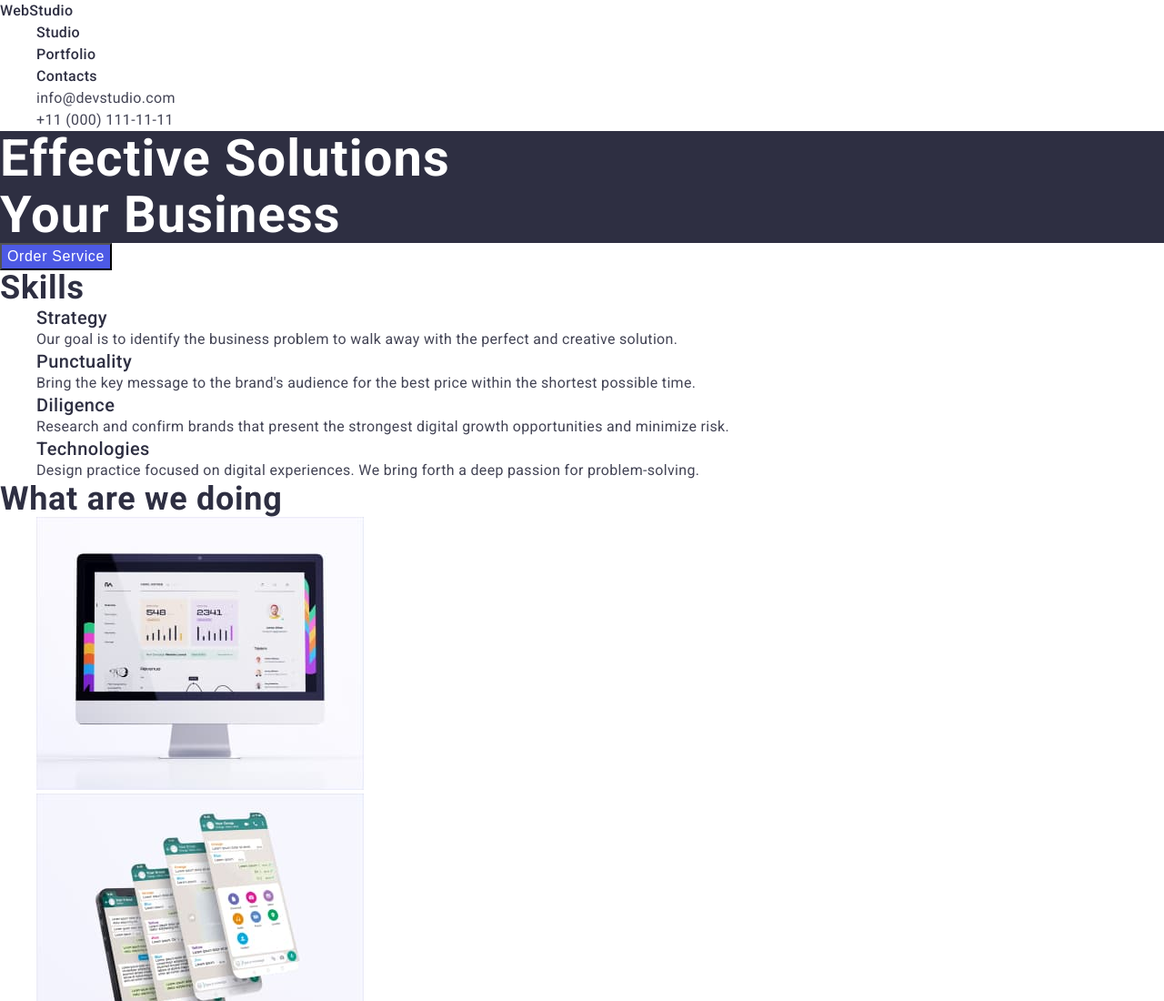
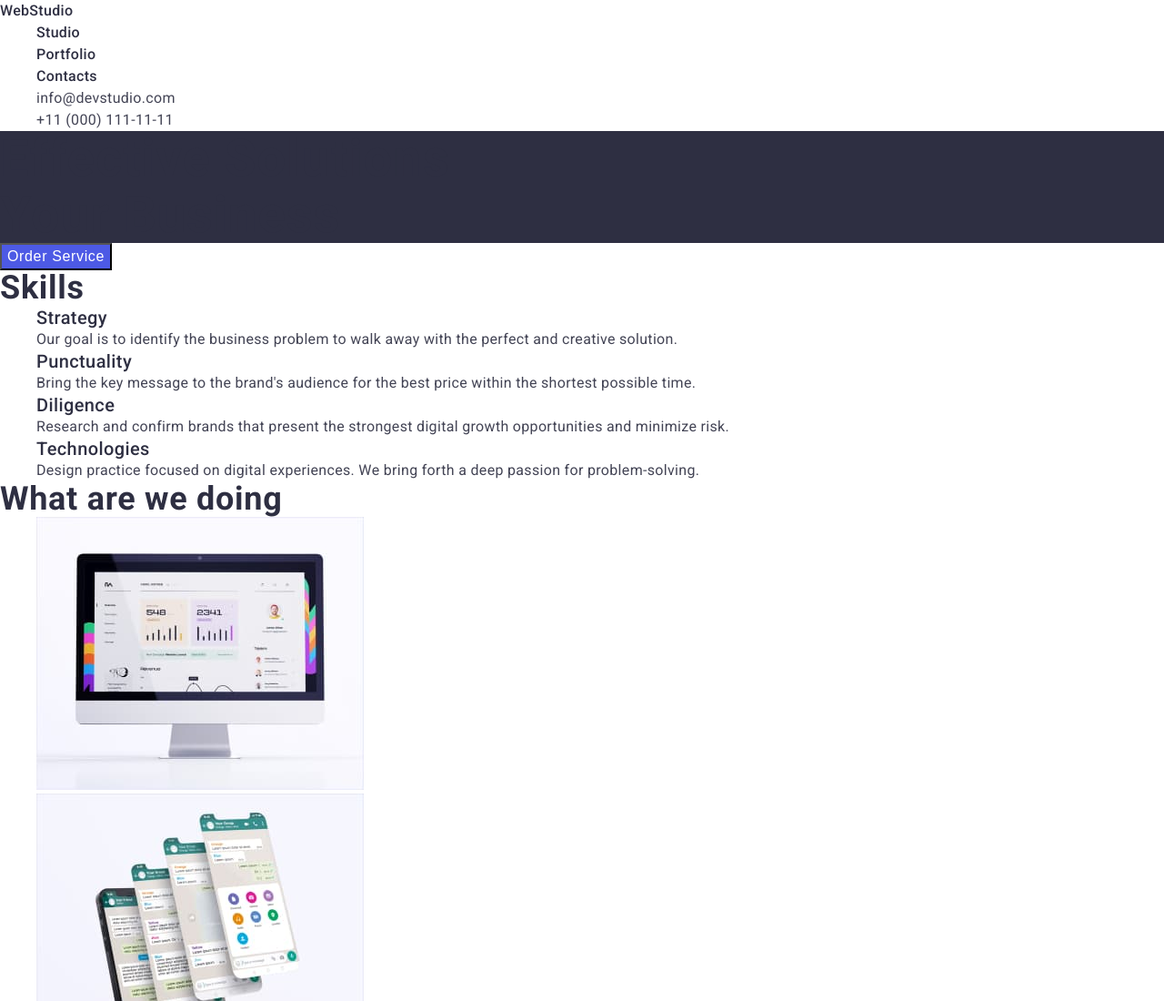
Before and after one commit to IgorZerkal/goit-markup-hw-02, a plain HTML site: page index.html in a window 1280 px wide. Shown: the top 1100 px of the page at 91% size. Drawn offline with Linux system fonts and the light colour scheme.

Commit message:
Update styles.css

```diff
--- a/css/styles.css
+++ b/css/styles.css
@@ -97,7 +97,7 @@ body {
     font-size: 56px;
     line-height: 1.1;
     letter-spacing: 0.02em;
-    color: #FFFFFF;
+    color: #2E2F42;
     background-color: #2E2F42;
 }
 
```
